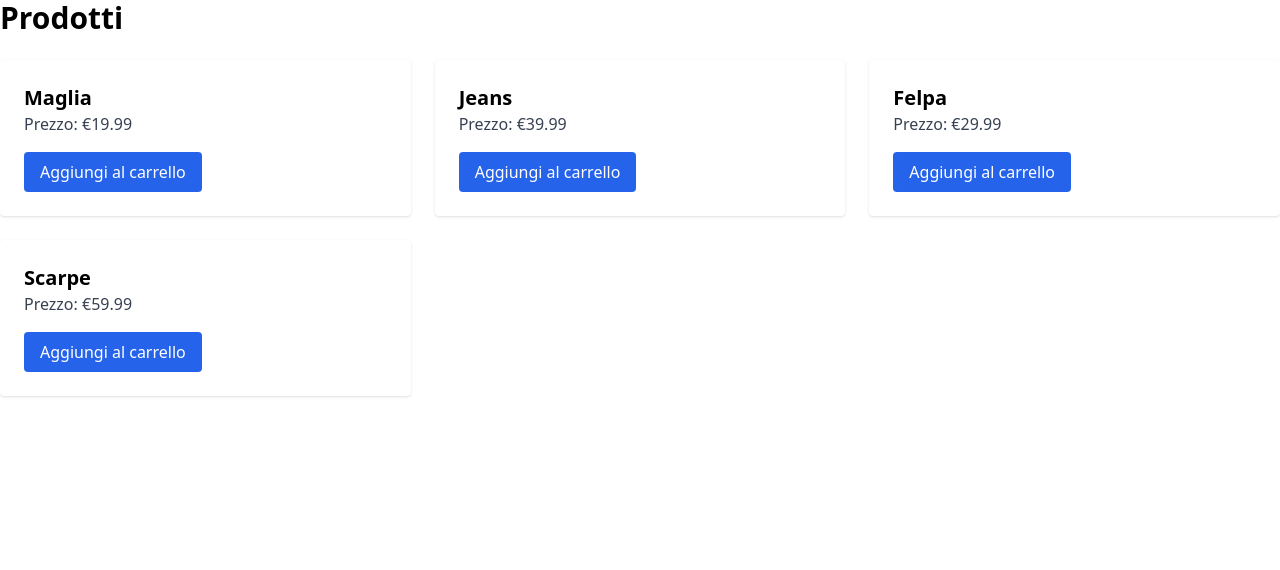
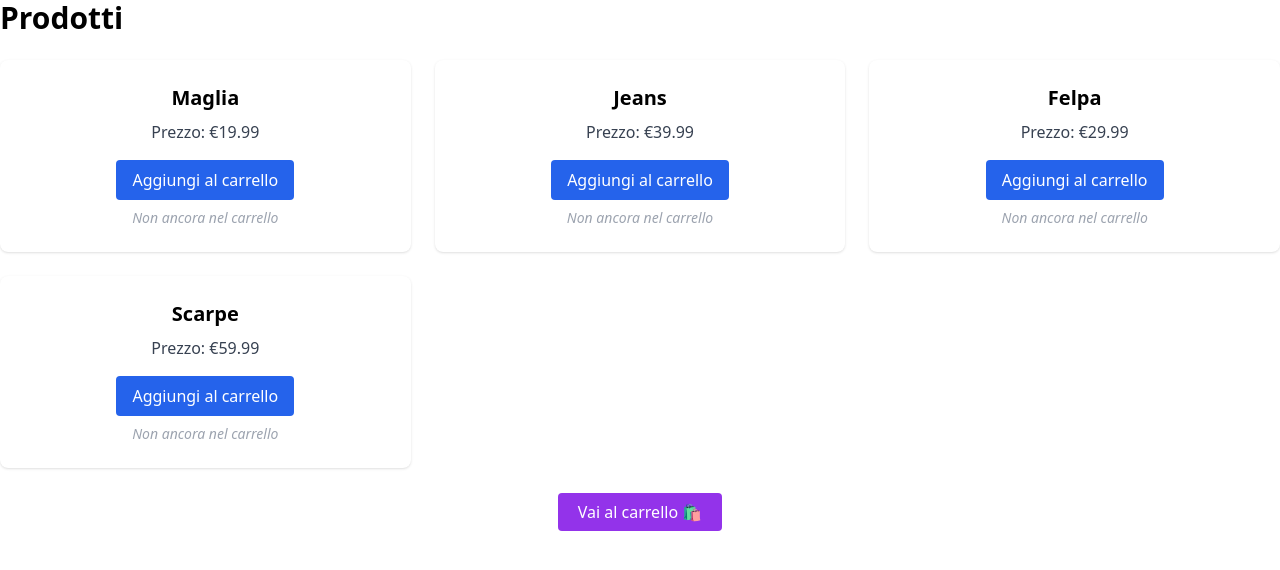
Before and after one commit to vyshyvanaEmma/php, a PHP site: page /prodotti.php in a window 1280 px wide. Shown: the top 570 px of the page. Run offline with PHP 8.4, Linux system fonts and the light colour scheme; some libraries are stand-ins or nearby versions.

Commit message:
upgrade prodotti card

```diff
--- a/session_first_es/carrello_spessa/prodotti.php
+++ b/session_first_es/carrello_spessa/prodotti.php
@@ -1,4 +1,5 @@
 <?php
+session_start();
 $prodotti = [
     1 => ['nome' => 'Maglia', 'prezzo' => 19.99],
     2 => ['nome' => 'Jeans', 'prezzo' => 39.99],
@@ -22,17 +23,39 @@ $prodotti = [
 
     <div class="grid grid-cols-1 md:grid-cols-2 lg:grid-cols-3 gap-6">
         <?php foreach ($prodotti as $id => $prodotto): ?>
-            <div class="bg-white p-6 rounded shadow">
-                <h2 class="text-xl font-semibold"><?= htmlspecialchars($prodotto['nome']) ?></h2>
+            <div class="bg-white p-6 rounded-lg shadow hover:shadow-xl transition duration-200 text-center">
+                <h2 class="text-xl font-semibold mb-2"><?= htmlspecialchars($prodotto['nome']) ?></h2>
                 <p class="text-gray-700 mb-4">Prezzo: €<?= number_format($prodotto['prezzo'], 2) ?></p>
-                <form action="carrello.php" method="POST">
+
+                <form action="carrello.php" method="POST" class="mb-2">
                     <input type="hidden" name="id_prodotto" value="<?= $id ?>">
-                    <button type="submit" class="bg-blue-600 text-white px-4 py-2 rounded hover:bg-blue-700 transition">
+                    <button type="submit"
+                        class="bg-blue-600 text-white px-4 py-2 rounded hover:bg-blue-700 transition">
                         Aggiungi al carrello
                     </button>
                 </form>
+
+                <?php
+                // quantita nel carrello
+                $quantitaNelCarrello = $_SESSION['carrello'][$id]['quantita'] ?? 0;
+                ?>
+
+                <?php if ($quantitaNelCarrello > 0): ?>
+                    <p class="text-green-600 font-medium">
+                        🛒 Nel carrello: <strong><?= $quantitaNelCarrello ?></strong>
+                        <?= $quantitaNelCarrello === 1 ? 'pezzo' : 'pezzi' ?>
+                    </p>
+                <?php else: ?>
+                    <p class="text-gray-400 text-sm italic">Non ancora nel carrello</p>
+                <?php endif; ?>
             </div>
         <?php endforeach; ?>
+    </div>
+
+    <div class="mt-8 text-center">
+        <a href="carrello.php" class="bg-purple-600 text-white px-5 py-2 rounded hover:bg-purple-700 transition">
+            Vai al carrello 🛍️
+        </a>
     </div>
 
 </body>
```
